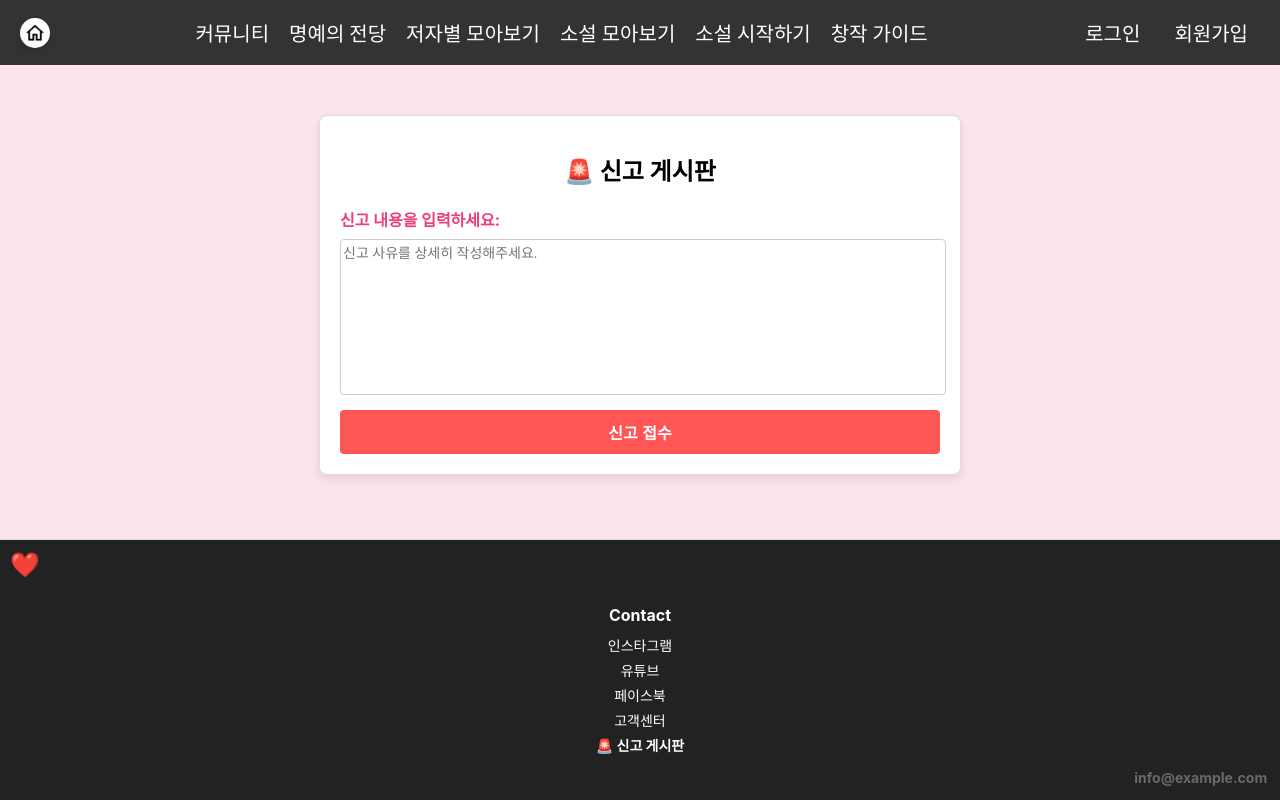
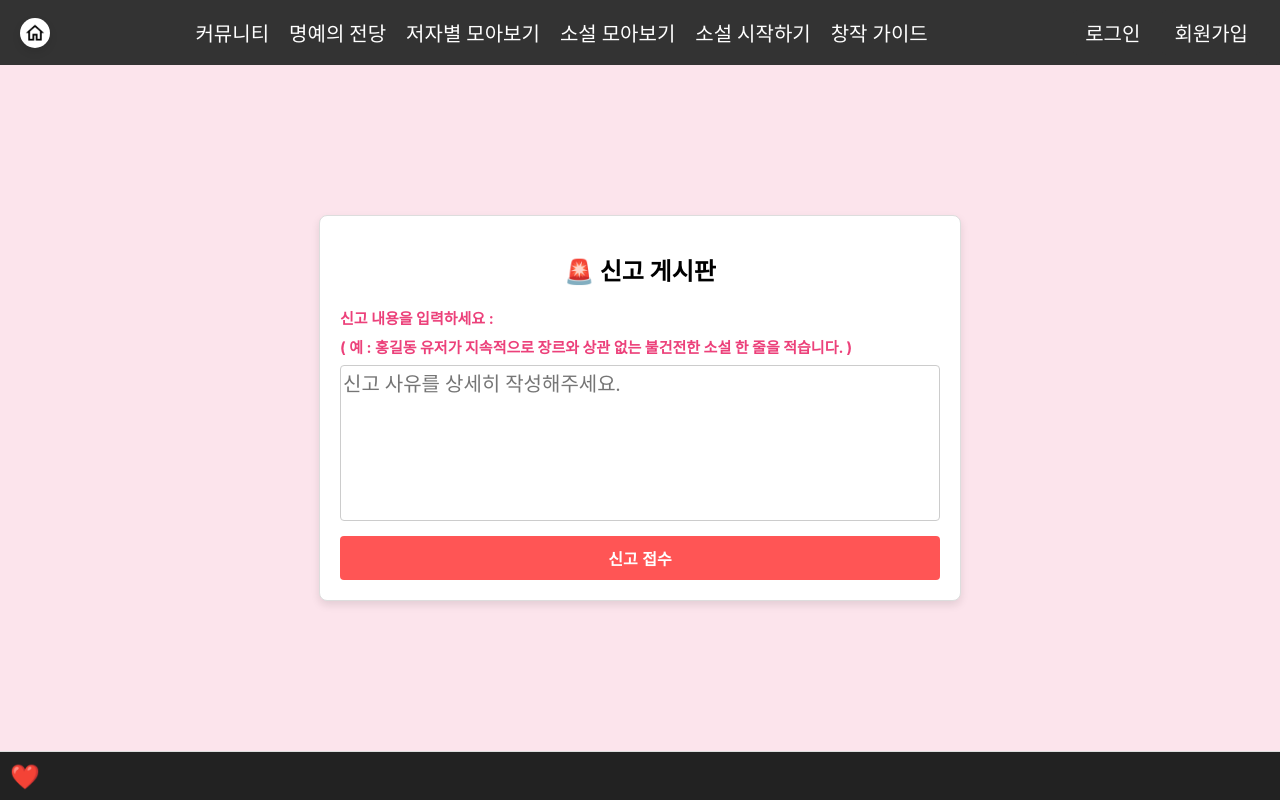
Before and after one commit to React-Catch-CodingPing/Relay_Novel, a React (Create React App) app in the folder relay-noval/: page /report in a window 1280 px wide. Shown: the top 800 px of the page. Built offline with nearby package versions, Linux system fonts and the light colour scheme; no server answers; a web font is replaced by a local one.

Commit message:
FIX : 신고게시판 미세 수정

```diff
--- a/relay-noval/src/components/HomePage/Footer/ReportBoard.css
+++ b/relay-noval/src/components/HomePage/Footer/ReportBoard.css
@@ -1,6 +1,6 @@
 .report-board {
     max-width: 600px;
-    margin: 50px auto;
+    margin: 150px auto;
     padding: 20px;
     text-align: center;
     border: 1px solid #ddd;
@@ -21,16 +21,16 @@
 }
 
 .report-form label {
-    font-size: 16px;
+    font-size: 15px;
     margin-bottom: 8px;
     text-align: left;
 }
 
 .report-form textarea {
-    width: 100%;
+    /*width: 100%;*/
     height: 150px;
     margin-bottom: 15px;
-    font-size: 14px;
+    font-size: 20px;
     border: 1px solid #ccc;
     border-radius: 4px;
     resize: none;
--- a/relay-noval/src/components/HomePage/Footer/ReportBoard.js
+++ b/relay-noval/src/components/HomePage/Footer/ReportBoard.js
@@ -46,7 +46,8 @@ function ReportBoard() {
             <div className="report-board">
                 <h1>🚨 신고 게시판</h1>
                 <form onSubmit={handleSubmit} className="report-form">
-                    <label htmlFor="reportText">신고 내용을 입력하세요:</label>
+                    <label htmlFor="reportText">신고 내용을 입력하세요 : </label>
+                    <label htmlFor="reportText">( 예 : 홍길동 유저가 지속적으로 장르와 상관 없는 불건전한 소설 한 줄을 적습니다. ) </label>
                     <textarea
                         id="reportText"
                         placeholder="신고 사유를 상세히 작성해주세요."
```
